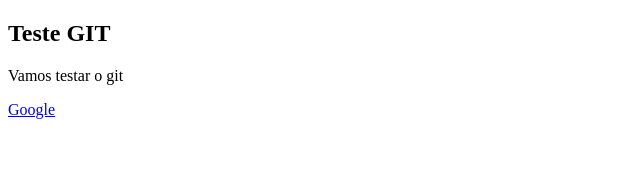
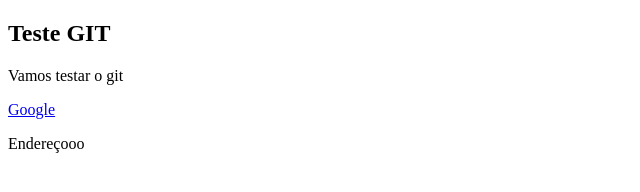
Before and after one commit to michaelunigranrio/site, a plain HTML site: page index.html in a window 1280 px wide. Shown: the full height of the page, 0-640 px from the left. Drawn offline with Linux system fonts and the light colour scheme.

Commit message:
Adicionando endereço

```diff
--- a/index.html
+++ b/index.html
@@ -10,5 +10,6 @@
     <h2>Teste GIT</h2>
     <p>Vamos testar o git</p>
     <p><a href="www.google.com">Google</a></p>
+    <p>Endereçooo</p>
 </body>
 </html>
```
